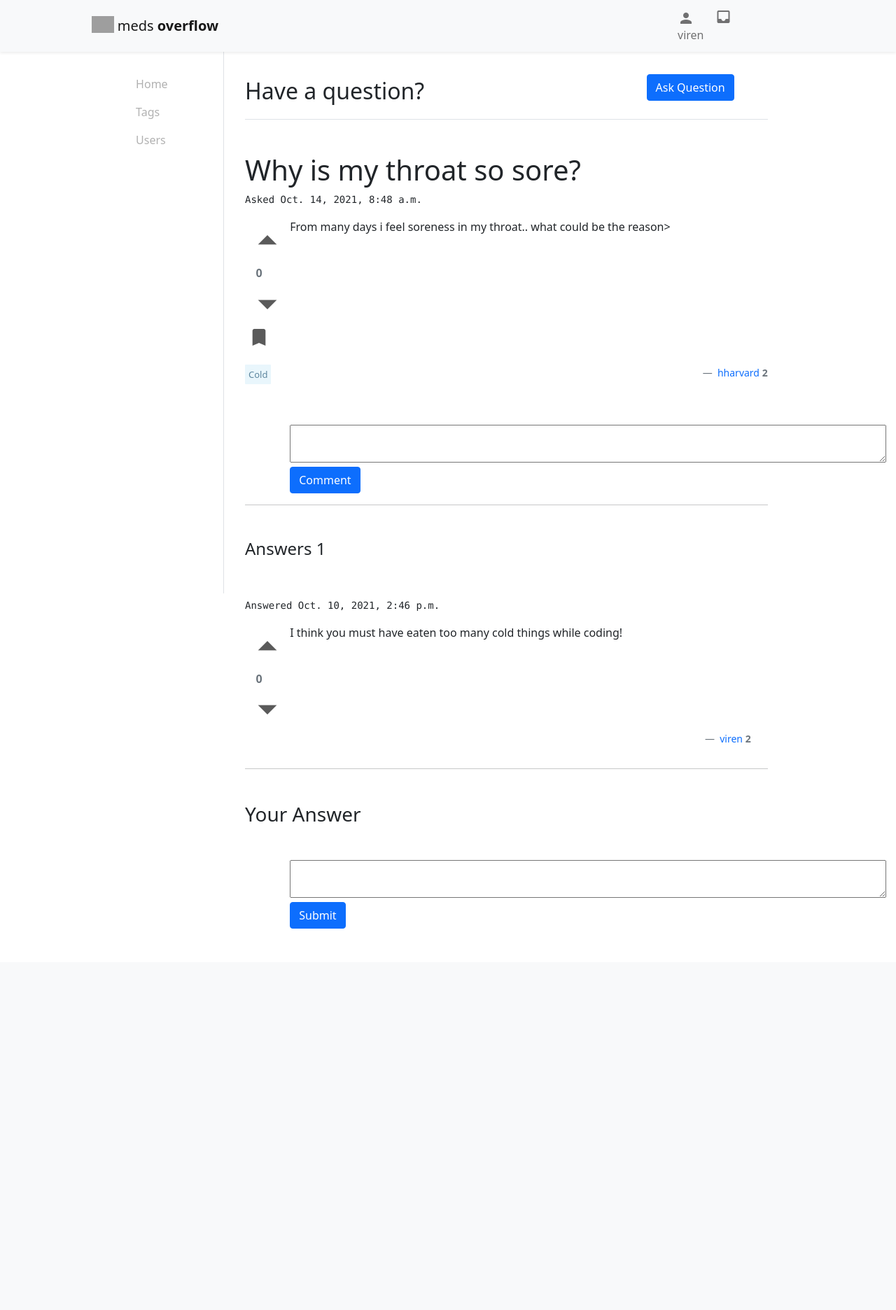
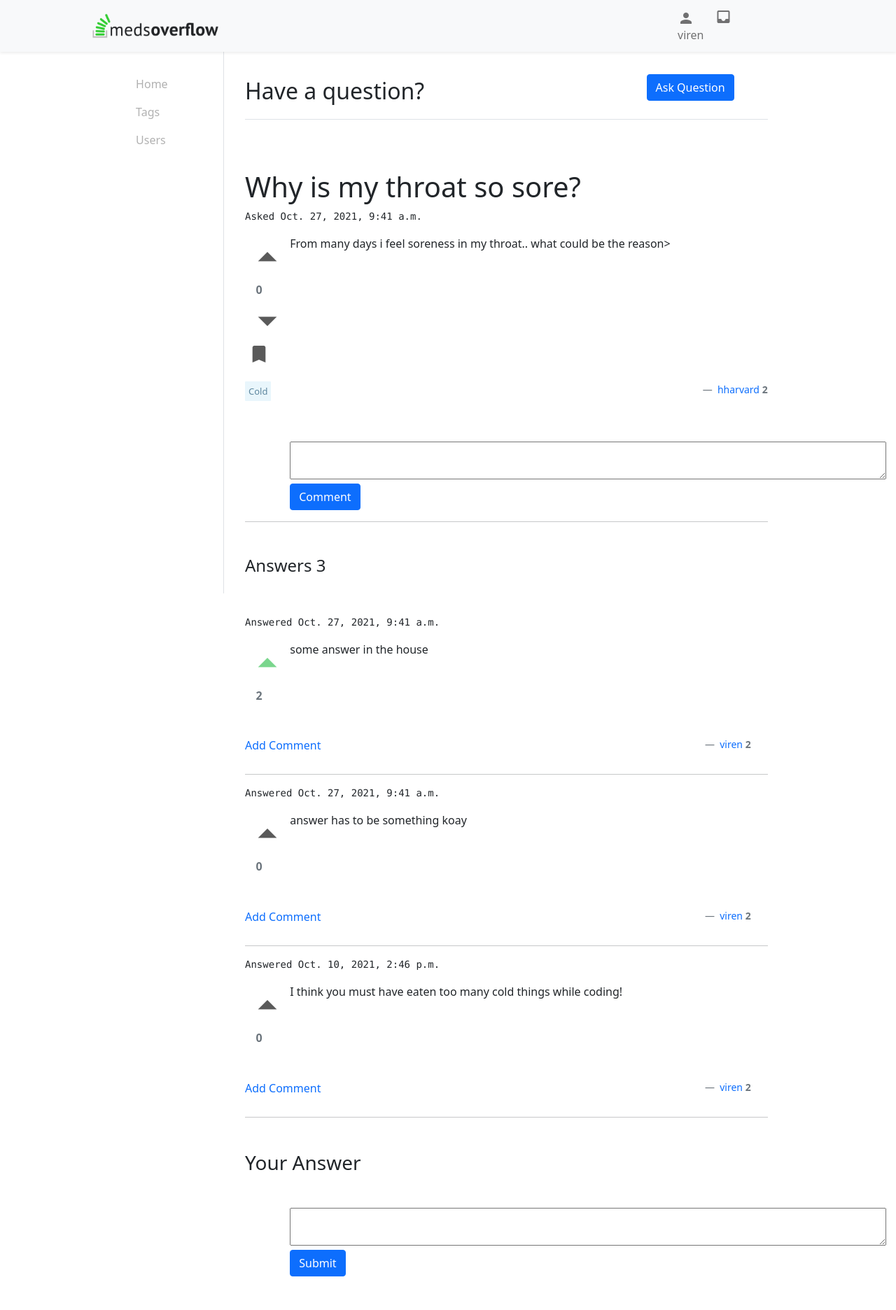
Before and after one commit to viren-vii/medsoverflow, a Django app: page /question/14 in a window 1280 px wide. Shown: the whole page at 70% size. Before the commit the page ends 1327 px from the top, so only its background shows below. Run offline with Django 3.2, Linux system fonts and the light colour scheme; a user stored in the database is signed in; data comes from the database, SQL or seed files in the repository; data that the repository does not hold is empty; some web fonts are replaced; grey boxes are pictures that could not be loaded.

```diff
--- a/mainframe/models.py
+++ b/mainframe/models.py
@@ -71,13 +71,10 @@ class Answer(models.Model):
 
     @property
     def votes(self):
-        return self.upvotes - self.downvotes
+        return self.upvotes
     @property
     def upvotes(self):
         return UpvoteA.objects.filter(answer = self.id).count()
-    @property
-    def downvotes(self):
-        return DownvoteA.objects.filter(answer = self.id).count()
 
 class Comment(models.Model):
     description = models.CharField(max_length=300)
@@ -88,13 +85,25 @@ class Comment(models.Model):
     def __str__(self):
         return self.made_by.first_name
 
+class CommentAnswer(models.Model):
+    description = models.CharField(max_length=300)
+    created_at = models.DateTimeField(auto_now=True)
+    made_by = models.ForeignKey(User, on_delete=models.CASCADE)
+    answer = models.ForeignKey(Answer, on_delete=models.CASCADE)
+
+    def __str__(self):
+        return self.made_by.first_name
+
 class UpvoteA(models.Model):
     answer = models.ForeignKey(Answer, on_delete=models.CASCADE)
-    by = models.ForeignKey(User, on_delete=models.CASCADE)
+    by = models.ForeignKey(User, on_delete=models.CASCADE, null=True)
 
-class DownvoteA(models.Model):
-    answer = models.ForeignKey(Answer, on_delete=models.CASCADE)
-    by = models.ForeignKey(User, on_delete=models.CASCADE)
+    # def __str__(self):
+    #     return self.by.username + ' on ' + self.answer.question.title
+
+    @property
+    def question(self):
+        return self.answer.question
 
 class UpvoteQ(models.Model):
     question = models.ForeignKey(Question, on_delete=models.CASCADE)
--- a/mainframe/templates/navbar.html
+++ b/mainframe/templates/navbar.html
@@ -1,10 +1,10 @@
- <!-- navbar -->
+{% load static %}
+<!-- navbar -->
  <nav class="navbar navbar-expand-lg fixed-top navbar-light p-0 bg-light shadow-sm">
     <div class="container-fluid p-0">
         <div class="col-3">
             <a class="navbar-brand block float-end py-2 px-2 me-0" href="{% url 'mainframe:home' %}">
-                <img src="https://www.w3schools.com/images/lamp.jpg" alt="" width="32" class="d-inline-block align-text-top">
-                meds <b>overflow</b>
+                <img src="{% static '/images/medsoverflow.png' %}" alt="" width="180" class="d-inline-block align-text-top">
             </a>
         </div>
 
--- a/mainframe/templates/post.html
+++ b/mainframe/templates/post.html
@@ -1,5 +1,12 @@
 {% extends 'main.html' %}
 {% block post %}
+<br>
+<div class="alert alert-success" role="alert" style="display: none;">
+    This question has been bookmarked.
+</div>
+<div class="alert alert-danger" role="alert" style="display: none;">
+    The bookmark of this question has been removed.
+</div>
  <!-- middle main panel -->
 <!-- question -->
 <div class="mt-5">
@@ -16,9 +23,9 @@
                 {% csrf_token %}
                 <button type="submit" name="downvoteQ" class="iconButton"><i class="material-icons {% if request.session.down %} voted {% endif %} align-middle" style="font-size: 64px;">arrow_drop_down</i></button><br>
             </form>
-            <form action="{% url 'mainframe:bookmark' question.id %}" method="POST">
+            <form id="bookmark" action="{% url 'mainframe:bookmark' question.id %}" method="POST">
                 {% csrf_token %}
-                <button type="submit" name="bookmark" class="iconButton"><i class="material-icons {% if request.session.bookmark %} voted {% endif %} align-middle" style="font-size: 32px;">bookmark</i></button><br>
+                <button type="submit" name="bookmark" class="iconButton"><i id="bookmarkIcon" class="material-icons {% if qMarked %} voted {% endif %} align-middle" style="font-size: 32px;">bookmark</i></button><br>
             </form>
         </div>
         <div class="col-10">
@@ -71,23 +78,20 @@
         <pre>Answered {{ answer.created_at }}</pre>
         <div class="row">
             <div class="col-1 text-center">
-                <form id="answerUpVote" action="{% url 'mainframe:upvoteA' question.id answer.id %}" method="POST">
+                <form class="answerUpVote" action="{% url 'mainframe:upvoteA' question.id answer.id %}" method="POST">
                     {% csrf_token %}
-                    <button type="submit" name="upvoteA" class="iconButton"><i class="material-icons  align-middle" style="font-size: 64px;">arrow_drop_up</i></button><br>
+                    <button type="submit" name="upvoteA" class="iconButton"><i class="material-icons {{answer.id}} {% if answer.voted %} voted {% endif %} align-middle" style="font-size: 64px;">arrow_drop_up</i></button><br>
                 </form>
-                <b class="align-middle text-secondary">{{ answer.votes }}</b>
-                <form action="{% url 'mainframe:downvoteA' question.id answer.id %}" method="POST">
-                    {% csrf_token %}
-                    <button type="submit" name="downvoteA" class="iconButton"><i class="material-icons  align-middle" style="font-size: 64px;">arrow_drop_down</i></button><br>
-                </form>
+                <b class="{{answer.id}} align-middle text-secondary">{{ answer.votes }}</b>
             </div>
             <div class="col-10">
                 <p>
                     {{ answer.description }}
                 </p>
             </div>
-            <div class="row">
+            <div class="row mt-5">
                 <div class="col-7">
+                    <a href="">Add Comment</a>
                 </div>
                 <div class="col-5 text-end blockquote-footer">
                     <a href="{% url 'mainframe:profile' answer.made_by.id %}">{{ answer.made_by }}</a>
@@ -95,7 +99,6 @@
                     <b>{{ answer.made_by.rating }}</b>
                 </div>
             </div>
-
         </div>
         <hr>
     {% endfor %}
@@ -114,4 +117,8 @@
         </form>
     </div>
 </div>
+
+<script>
+ </script>
+
 {% endblock post %}
--- a/mainframe/urls.py
+++ b/mainframe/urls.py
@@ -40,5 +40,4 @@ urlpatterns = [
     path('bookmark/<int:qpk>', login_required(login_url='/login')(views.BookmarkClass.as_view()), name='bookmark'),
 
     path('upvoteA/<int:qpk>/<int:apk>', login_required(login_url='/login')(views.UpvoteAClass.as_view()), name='upvoteA'),
-    path('downvoteA/<int:qpk>/<int:apk>', login_required(login_url='/login')(views.DownvoteAClass.as_view()), name='downvoteA'),
 ]
--- a/mainframe/views.py
+++ b/mainframe/views.py
@@ -103,9 +103,25 @@ class Post(TemplateView):
         question = Question.objects.get(id=pk)
         comments = Comment.objects.filter(question = question.id)
         answers = Answer.objects.filter(question = question.id).order_by('-created_at')
+        qMarked = Bookmark.objects.filter(user = (Home.getUser(self, request)).id, question = question.id).exists()
 
-        context = {'question': question, 'comments': comments, 'answers' : answers, 'answerForm' : answerForm, 'commentForm' : commentForm, 'myuser' : Home.getUser(self, request)}
-
+        answerUpvotes = UpvoteA.objects.filter(by = (Home.getUser(self, request)).id)
+        print(answerUpvotes)
+        answerUpvotesUserId = [ x.answer for x in answerUpvotes]
+        for a in answers:
+            if a in answerUpvotesUserId:
+                setattr(a, 'voted', 'True')
+            answerComments = CommentAnswer.objects.filter(answer = a.id)
+            setattr(a, 'comments',answerComments)
+        context = {
+            'question': question,
+            'comments': comments,
+            'answers' : answers,
+            'answerForm' : answerForm,
+            'commentForm' : commentForm,
+            'myuser' : Home.getUser(self, request),
+            'qMarked' : qMarked,
+        }
         return render(request, 'post.html', context)
 
     @method_decorator(login_required(login_url='/login'))
@@ -215,11 +231,8 @@ class BookmarkClass(TemplateView):
         bookmark, created = Bookmark.objects.get_or_create(question = q, user = u)
         if created:
             bookmark.save()
-            request.session['bookmark'] = True
         else:
             bookmark.delete()
-            request.session['bookmark'] = False
-
         return redirect('/question/'+str(qpk))
 
 class UpvoteAClass(TemplateView):
@@ -230,30 +243,6 @@ class UpvoteAClass(TemplateView):
         a = Answer.objects.get(id = apk)
         u = Home.getUser(self, request)
         upvoteA, createdUV = UpvoteA.objects.get_or_create(answer = a, by = u)
-        downvoteA = DownvoteA.objects.filter(answer = a, by = u).exists()
-        if createdUV:
-            if downvoteA:
-                DownvoteA.objects.get(answer = a, by = u).delete()
-            upvoteA.save()
-        else:
+        if not createdUV:
             upvoteA.delete()
-
         return redirect('/question/'+str(qpk))
-
-class DownvoteAClass(TemplateView):
-    def get(self, request, qpk, apk):
-        return
-    def post(self, request, qpk, apk):
-        a = Answer.objects.get(id = apk)
-        u = Home.getUser(self, request)
-        downvoteA, createdDV = DownvoteA.objects.get_or_create(answer = a, by = u)
-        upvoteA = UpvoteA.objects.filter(answer = a, by = u).exists()
-
-        if createdDV:
-            if upvoteA:
-                UpvoteA.objects.get(answer = a, by = u).delete()
-            downvoteA.save()
-        else:
-            downvoteA.delete()
-
-        return redirect('/question/'+str(qpk))
--- a/static/js/main.js
+++ b/static/js/main.js
@@ -1,6 +1,32 @@
-$('#answerUpVote').submit(function(e){
+$('.answerUpVote').submit(function(e){
     $.post($(this).attr('action'), $(this).serialize(), function(data){
+        elements = $('.'+this.url.split('/')[3]);
+        ico = elements[0]
+        votes = elements[1]
+
+        if(ico.classList.contains('voted')){
+            ico.classList.remove('voted');
+            votes.innerText = parseInt(votes.innerText) - 1;
+        }else {
+            ico.classList.add('voted');
+            votes.innerText = parseInt(votes.innerText) + 1;
+        }
 
     });
     e.preventDefault();
 })
+$('#bookmark').submit(function(e){
+    $.post($(this).attr('action'), $(this).serialize(), function(data){
+        ico = $('#bookmarkIcon')[0];
+        if(ico.classList.contains('voted')){
+            ico.classList.remove('voted');
+            $('.alert-danger').show();
+            setTimeout(()=>{ $('.alert-danger').slideUp(); }, 2000);
+        }else {
+            ico.classList.add('voted');
+            $('.alert-success').show();
+            setTimeout(()=>{ $('.alert-success').slideUp(); }, 2000);
+        }
+    });
+    e.preventDefault();
+})
```
Also changed, not shown: mainframe/admin.py (+5 -4 lines), db.sqlite3, mainframe/migrations/0021_delete_downvotea.py (added), mainframe/migrations/0022_remove_upvotea_by.py (added), mainframe/migrations/0023_upvotea_by.py (added), mainframe/migrations/0024_commentanswer.py (added), static/images/medsoverflow.png (added).
